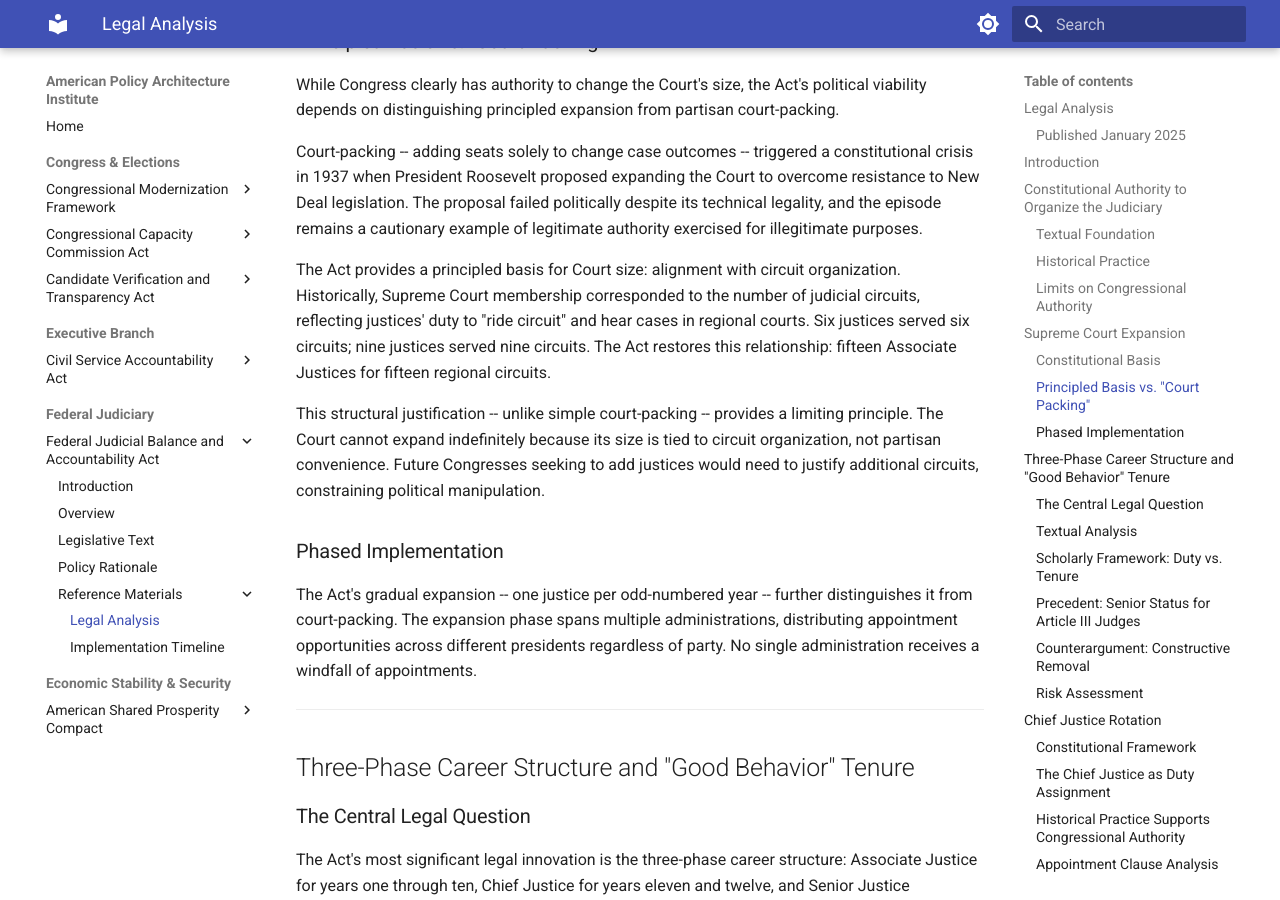
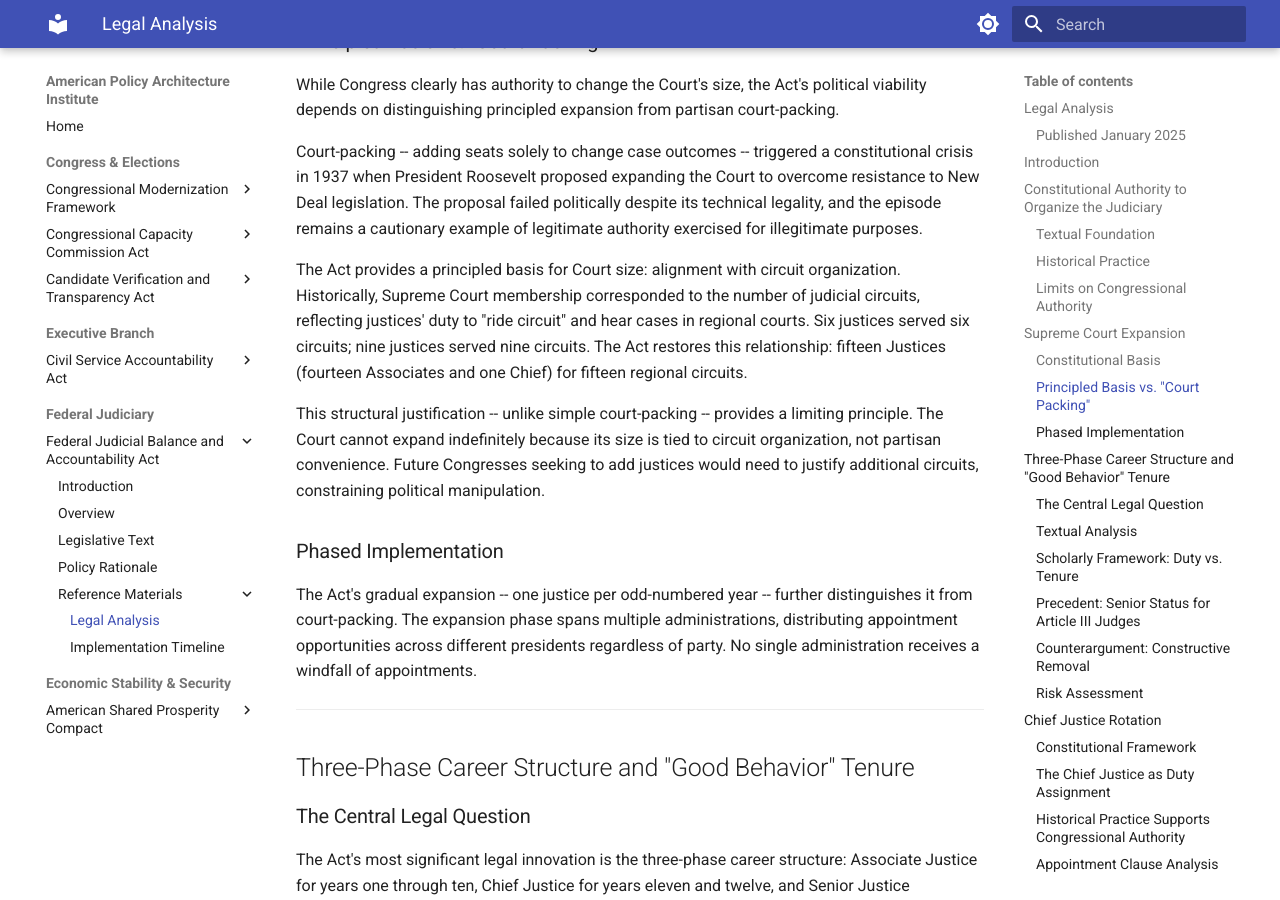
Before and after one commit to albertintech/apai, an MkDocs documentation site: the page built from docs/judiciary/fjbaa/FJBAA-Rev-1-5-Legal-Analysis.md, in a window 1280 px wide and 900 px high, scrolled down 2584 px. Built offline with MkDocs 1.6.1 and Material for MkDocs 9.7.7, drawn with Linux system fonts in a browser that asks for light colours.

Commit message:
Update FJBAA-Rev-1-5-Legal-Analysis.md
The original phrasing "fifteen Associate Justices for fifteen regional circuits" could be misread as suggesting 15 Associates plus a Chief Justice (16 total), which is exactly the ambiguity Rev 1.4 fixed in the legislative text itself.

```diff
--- a/docs/judiciary/fjbaa/FJBAA-Rev-1-5-Legal-Analysis.md
+++ b/docs/judiciary/fjbaa/FJBAA-Rev-1-5-Legal-Analysis.md
@@ -66,7 +66,7 @@ While Congress clearly has authority to change the Court's size, the Act's polit
 
 Court-packing -- adding seats solely to change case outcomes -- triggered a constitutional crisis in 1937 when President Roosevelt proposed expanding the Court to overcome resistance to New Deal legislation. The proposal failed politically despite its technical legality, and the episode remains a cautionary example of legitimate authority exercised for illegitimate purposes.
 
-The Act provides a principled basis for Court size: alignment with circuit organization. Historically, Supreme Court membership corresponded to the number of judicial circuits, reflecting justices' duty to "ride circuit" and hear cases in regional courts. Six justices served six circuits; nine justices served nine circuits. The Act restores this relationship: fifteen Associate Justices for fifteen regional circuits.
+The Act provides a principled basis for Court size: alignment with circuit organization. Historically, Supreme Court membership corresponded to the number of judicial circuits, reflecting justices' duty to "ride circuit" and hear cases in regional courts. Six justices served six circuits; nine justices served nine circuits. The Act restores this relationship: fifteen Justices (fourteen Associates and one Chief) for fifteen regional circuits.
 
 This structural justification -- unlike simple court-packing -- provides a limiting principle. The Court cannot expand indefinitely because its size is tied to circuit organization, not partisan convenience. Future Congresses seeking to add justices would need to justify additional circuits, constraining political manipulation.
 
```
